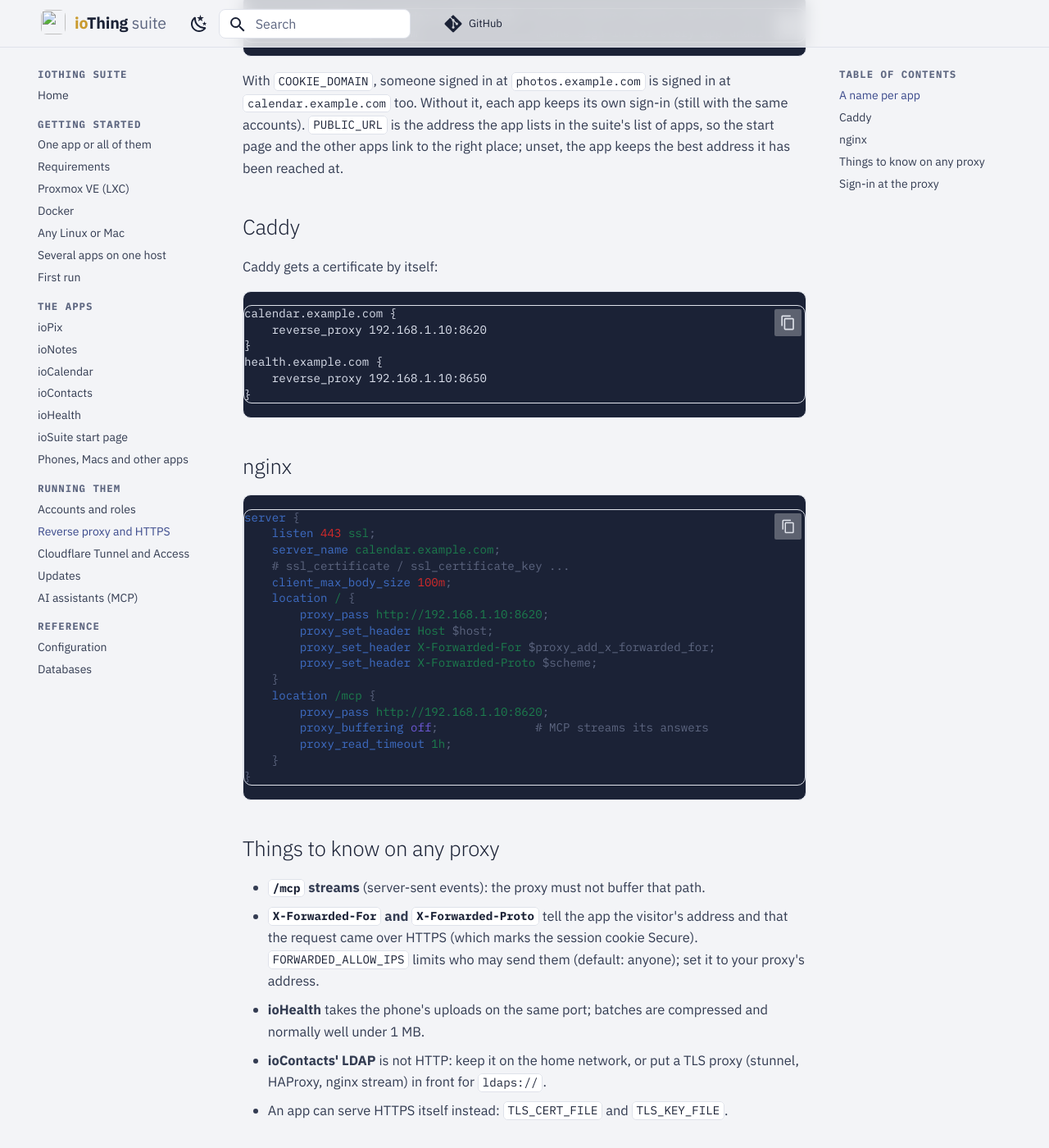
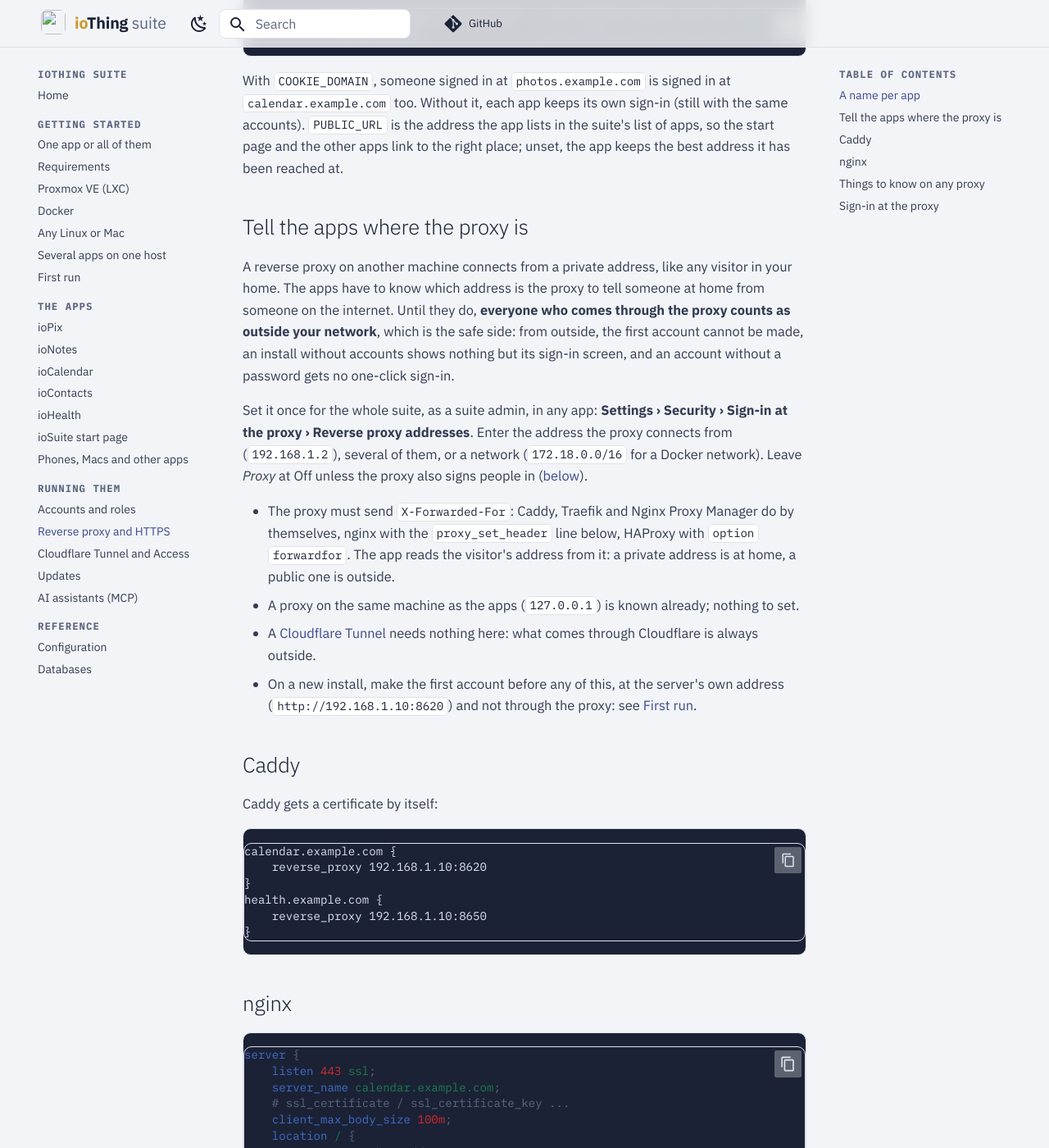
Before and after one commit to avandeputte/iosuite, an MkDocs documentation site: the page built from docs/docs/run/reverse-proxy.md, in a window 1280 px wide and 1400 px high, scrolled down 906 px. Shown: the whole window at 82% size. Built offline with MkDocs 1.6.1 and Material for MkDocs 9.7.7, drawn with Linux system fonts in a browser that asks for light colours; comment, search, counter and statistics services are not loaded; some of the changed text lies outside the part shown.

Commit message:
Reverse proxy: tell the apps where the proxy is; first run: where the first account is made
- Reverse proxy and HTTPS has a section on Settings › Security › Sign-in at the proxy › Reverse proxy addresses: until a proxy on another machine is listed, everyone who comes through it counts as outside the network.
- First run says to make the first account at the server's own address, and what an outside visitor sees until then.

```diff
--- a/docs/docs/run/reverse-proxy.md
+++ b/docs/docs/run/reverse-proxy.md
@@ -32,6 +32,27 @@ With `COOKIE_DOMAIN`, someone signed in at `photos.example.com` is signed in at
 each app keeps its own sign-in (still with the same accounts). `PUBLIC_URL` is the address the app lists in the suite's
 list of apps, so the start page and the other apps link to the right place; unset, the app keeps the best address it
 has been reached at.
+
+## Tell the apps where the proxy is
+
+A reverse proxy on another machine connects from a private address, like any visitor in your home. The apps have to
+know which address is the proxy to tell someone at home from someone on the internet. Until they do, **everyone who
+comes through the proxy counts as outside your network**, which is the safe side: from outside, the first account
+cannot be made, an install without accounts shows nothing but its sign-in screen, and an account without a password
+gets no one-click sign-in.
+
+Set it once for the whole suite, as a suite admin, in any app: **Settings › Security › Sign-in at the proxy ›
+Reverse proxy addresses**. Enter the address the proxy connects from (`192.168.1.2`), several of them, or a network
+(`172.18.0.0/16` for a Docker network). Leave *Proxy* at Off unless the proxy also signs people in
+([below](#sign-in-at-the-proxy)).
+
+- The proxy must send `X-Forwarded-For`: Caddy, Traefik and Nginx Proxy Manager do by themselves, nginx with the
+  `proxy_set_header` line below, HAProxy with `option forwardfor`. The app reads the visitor's address from it: a
+  private address is at home, a public one is outside.
+- A proxy on the same machine as the apps (`127.0.0.1`) is known already; nothing to set.
+- A [Cloudflare Tunnel](cloudflare.md) needs nothing here: what comes through Cloudflare is always outside.
+- On a new install, make the first account before any of this, at the server's own address
+  (`http://192.168.1.10:8620`) and not through the proxy: see [First run](../start/first-run.md).
 
 ## Caddy
 
@@ -72,8 +93,10 @@ server {
 
 - **`/mcp` streams** (server-sent events): the proxy must not buffer that path.
 - **`X-Forwarded-For` and `X-Forwarded-Proto`** tell the app the visitor's address and that the request came over
-  HTTPS (which marks the session cookie Secure). `FORWARDED_ALLOW_IPS` limits who may send them (default: anyone);
-  set it to your proxy's address.
+  HTTPS (which marks the session cookie Secure). `FORWARDED_ALLOW_IPS` in an app's `config.env` limits who may
+  send them (default: anyone); set it to your proxy's address. It is about what the app shows and logs as the
+  visitor's address; whether a visitor counts as inside your network is decided by the reverse proxy addresses
+  [above](#tell-the-apps-where-the-proxy-is).
 - **ioHealth** takes the phone's uploads on the same port; batches are compressed and normally well under 1 MB.
 - **ioContacts' LDAP** is not HTTP: keep it on the home network, or put a TLS proxy (stunnel, HAProxy, nginx stream)
   in front for `ldaps://`.
@@ -90,7 +113,7 @@ any app:
 | --- | --- |
 | Proxy | `cloudflare`, `haproxy`, `nginx`, `caddy`, `traefik` or `header` |
 | Header | the header with the user (`Remote-User`, `X-Forwarded-User`, `X-Auth-Request-Email`...; for Cloudflare `Cf-Access-Authenticated-User-Email`) |
-| Trusted | the addresses the proxy connects from: the header is believed from there only |
+| Reverse proxy addresses | the addresses the proxy connects from ([above](#tell-the-apps-where-the-proxy-is)): the header is believed from there only, and a proxy that names the user in a header cannot be saved without them |
 | New people | `viewer` or `editor` to make an account for someone the proxy lets in, `deny` for a "No access" page |
 | Cloudflare team and AUD | for Cloudflare Access: the signed token is checked against your team's keys |
 
```
Also changed, not shown: docs/docs/start/first-run.md (+6 -1 lines).
